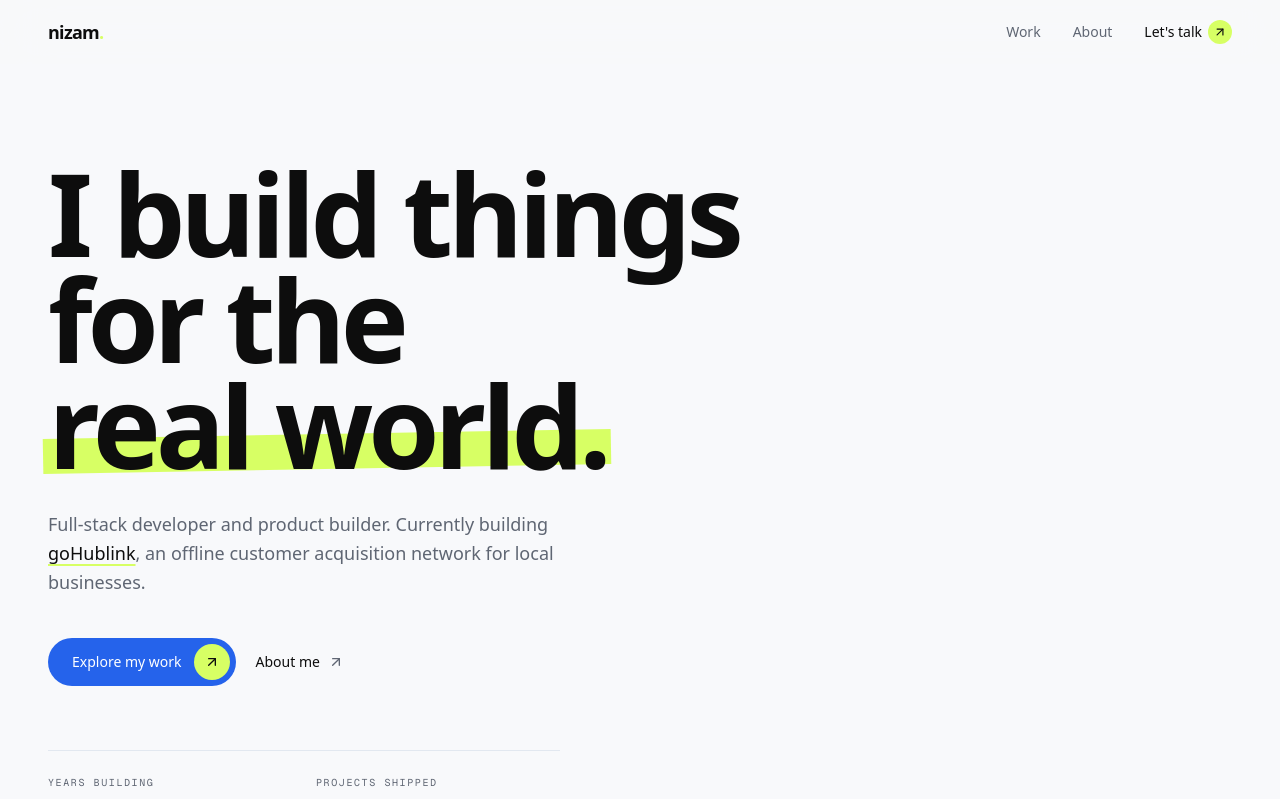
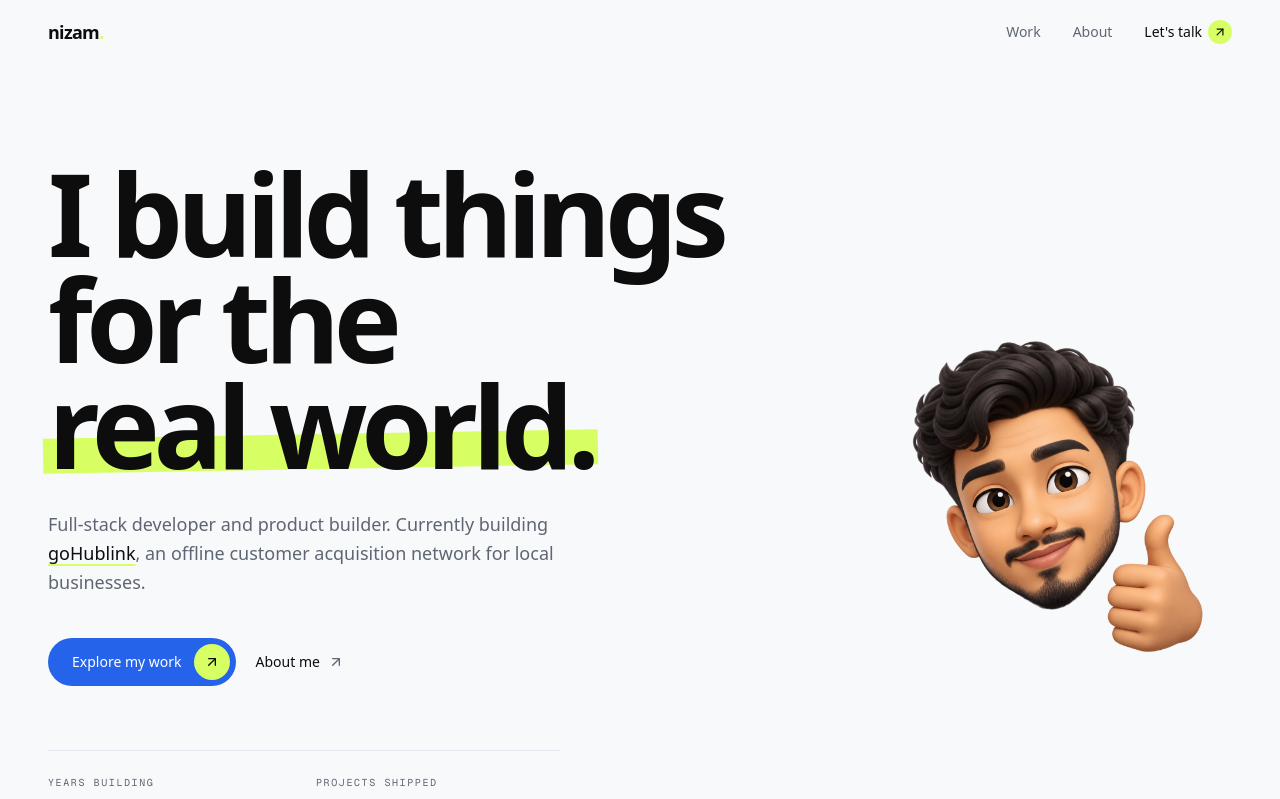
Before and after one commit to novus318/portfolio-v1, a Next.js app: page / in a window 1280 px wide. Shown: the top 799 px of the page. Built offline with nearby package versions, Linux system fonts and the light colour scheme.

Commit message:
Refactor code structure for improved readability and maintainability

```diff
--- a/components/Hero.tsx
+++ b/components/Hero.tsx
@@ -3,6 +3,7 @@
 import Link from 'next/link'
 import { motion } from 'framer-motion'
 import { ArrowUpRight } from 'lucide-react'
+import MemojiHeroVideo from '@/components/MemojiHero'
 
 const stats = [
   { value: '3+', label: 'Years building' },
@@ -14,25 +15,33 @@ const fadeUp = {
   visible: (index: number) => ({
     opacity: 1,
     y: 0,
-    transition: { delay: index * 0.08, duration: 0.6, ease: [0.22, 1, 0.36, 1] as const },
+    transition: {
+      delay: index * 0.08,
+      duration: 0.6,
+      ease: [0.22, 1, 0.36, 1] as const,
+    },
   }),
 }
 
 const Hero = () => {
   return (
-    <section className="mx-auto max-w-7xl px-4 pb-16 pt-14 md:px-8 md:pt-24 lg:px-12">
-      <div className="grid items-end gap-14 lg:grid-cols-12">
-        <div className="lg:col-span-8">
+    <section className="mx-auto max-w-7xl px-4 pb-16 pt-10 md:px-8 md:pt-24 lg:px-12">
+      <div className="grid items-center gap-8 lg:grid-cols-12 lg:gap-10">
+
+        {/* Main content */}
+        <div className="min-w-0 lg:col-span-8">
+
           <motion.h1
             custom={1}
             initial="hidden"
             animate="visible"
             variants={fadeUp}
-            className="text-[clamp(3rem,9vw,7.25rem)] font-semibold leading-[0.92] tracking-[-0.045em] text-foreground"
+            className="text-[clamp(3rem,9vw,7.25rem)] font-semibold leading-[0.92] tracking-[-0.055em] text-foreground"
           >
             I build things
             <br />
             for the{' '}
+            <span className="relative inline-flex flex-col align-bottom">
               <span className="relative inline-block">
                 <span
                   aria-hidden
@@ -40,14 +49,20 @@ const Hero = () => {
                 />
                 <span className="relative">real world.</span>
               </span>
+            </span>
           </motion.h1>
+
+          {/* Desktop Memoji stays in the right column */}
+          <div className="hidden">
+            <MemojiHeroVideo />
+          </div>
 
           <motion.p
             custom={2}
             initial="hidden"
             animate="visible"
             variants={fadeUp}
-            className="mt-8 max-w-xl text-base leading-relaxed text-muted-foreground md:text-lg"
+            className="mt-7 max-w-xl text-base leading-relaxed text-muted-foreground md:mt-8 md:text-lg"
           >
             Full-stack developer and product builder. Currently building{' '}
             <a
@@ -66,7 +81,7 @@ const Hero = () => {
             initial="hidden"
             animate="visible"
             variants={fadeUp}
-            className="mt-10 flex flex-wrap items-center gap-5"
+            className="mt-8 flex flex-wrap items-center gap-5 md:mt-10"
           >
             <Link
               href="#projects"
@@ -77,6 +92,7 @@ const Hero = () => {
                 <ArrowUpRight className="size-4" />
               </span>
             </Link>
+
             <Link
               href="#about"
               className="group inline-flex items-center gap-2 text-sm font-medium text-foreground"
@@ -91,7 +107,7 @@ const Hero = () => {
             initial="hidden"
             animate="visible"
             variants={fadeUp}
-            className="mt-16 grid max-w-lg grid-cols-2 gap-6 border-t border-border pt-6"
+            className="mt-12 grid max-w-lg grid-cols-2 gap-6 border-t border-border pt-6 md:mt-16"
           >
             {stats.map((stat) => (
               <div key={stat.label}>
@@ -105,6 +121,17 @@ const Hero = () => {
             ))}
           </motion.dl>
         </div>
+
+        {/* Desktop-only Memoji */}
+        <motion.div
+          custom={3}
+          initial="hidden"
+          animate="visible"
+          variants={fadeUp}
+          className="hidden justify-center lg:col-span-4 lg:flex lg:justify-end"
+        >
+          <MemojiHeroVideo />
+        </motion.div>
       </div>
     </section>
   )
--- /dev/null
+++ b/components/MemojiHero.tsx
@@ -0,0 +1,17 @@
+import Image from "next/image";
+
+export default function MemojiHeroVideo() {
+  return (
+    <div className="mx-auto w-full max-w-[320px] sm:max-w-[360px] md:max-w-[420px] lg:mx-0 lg:max-w-full">
+      <Image
+        src="/memoji.png"
+        alt="Memoji giving a thumbs up"
+        width={1254}
+        height={1254}
+        priority
+        sizes="(min-width: 1024px) 34vw, (min-width: 768px) 420px, (min-width: 640px) 360px, 320px"
+        className="h-auto w-full select-none object-contain"
+      />
+    </div>
+  );
+}
```
Also changed, not shown: public/memoji.png (added). Lines whose indentation alone changed are shown as unchanged.
